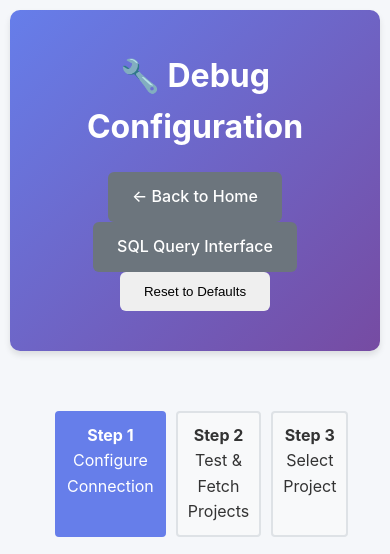
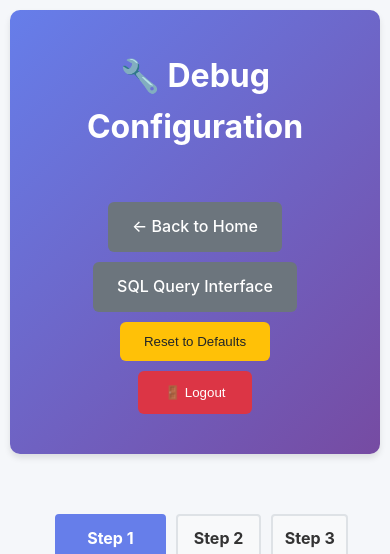
Before and after one commit to vandop/dremio-client-test-server, a Flask app: page /debug in a window 390 px wide. Shown: the top 554 px of the page. Run offline with Flask 3, Linux system fonts and the light colour scheme; the visitor is signed in with stand-in values (Sample User, id 1); parts of the project's set-up code (start-up, migrations or seed data) failed here and were passed over.

Commit message:
Add logout button to all pages
- Added logout button to header of all main pages (index, query, reports, debug)
- Implemented logout functionality that clears session and environment variables
- Added responsive header layout with proper button positioning
- Enhanced CSS styling for logout button with hover effects
- Added confirmation dialog before logout
- Logout redirects to authentication page after clearing credentials
- Improved navigation layout with flexbox for better mobile support

```diff
--- a/app.py
+++ b/app.py
@@ -84,6 +84,17 @@ def auth():
     """Authentication configuration page."""
     config = get_current_config()
     return render_template('auth.html', config=config)
+
+
+@app.route('/clear-auth')
+def clear_auth():
+    """Clear authentication and redirect to auth page."""
+    session.clear()
+    # Clear environment variables for this session
+    for key in ['DREMIO_CLOUD_URL', 'DREMIO_URL', 'DREMIO_PAT', 'DREMIO_USERNAME', 'DREMIO_PASSWORD', 'DREMIO_PROJECT_ID']:
+        os.environ.pop(key, None)
+
+    return redirect('/auth')
 
 
 
--- a/static/style.css
+++ b/static/style.css
@@ -20,13 +20,30 @@ body {
 }
 
 header {
-    text-align: center;
     margin-bottom: 40px;
-    padding: 40px 0;
+    padding: 40px 30px;
     background: linear-gradient(135deg, #667eea 0%, #764ba2 100%);
     color: white;
     border-radius: 10px;
     box-shadow: 0 4px 6px rgba(0, 0, 0, 0.1);
+}
+
+.header-content {
+    display: flex;
+    justify-content: space-between;
+    align-items: center;
+    flex-wrap: wrap;
+    gap: 20px;
+}
+
+.header-main {
+    text-align: center;
+    flex: 1;
+}
+
+.header-actions {
+    display: flex;
+    align-items: center;
 }
 
 header h1 {
@@ -41,6 +58,26 @@ header h1 {
 
 nav {
     margin-top: 20px;
+    display: flex;
+    gap: 10px;
+    align-items: center;
+    flex-wrap: wrap;
+    justify-content: center;
+}
+
+@media (max-width: 768px) {
+    .header-content {
+        flex-direction: column;
+        text-align: center;
+    }
+
+    .header-main {
+        margin-bottom: 20px;
+    }
+
+    nav {
+        margin-top: 0;
+    }
 }
 
 .welcome-section {
@@ -104,6 +141,28 @@ nav {
 
 .btn-secondary:hover {
     background-color: #5a6268;
+    transform: translateY(-2px);
+}
+
+.btn-logout {
+    background-color: #dc3545;
+    color: white;
+    border: 2px solid transparent;
+}
+
+.btn-logout:hover {
+    background-color: #c82333;
+    border-color: #bd2130;
+    transform: translateY(-2px);
+}
+
+.btn-warning {
+    background-color: #ffc107;
+    color: #212529;
+}
+
+.btn-warning:hover {
+    background-color: #e0a800;
     transform: translateY(-2px);
 }
 
@@ -261,7 +320,8 @@ nav {
     text-align: left;
 }
 
-.error-details h4, .error-details h5 {
+.error-details h4,
+.error-details h5 {
     margin-top: 15px;
     margin-bottom: 8px;
     color: #721c24;
--- a/templates/debug.html
+++ b/templates/debug.html
@@ -1,5 +1,6 @@
 <!DOCTYPE html>
 <html lang="en">
+
 <head>
     <meta charset="UTF-8">
     <meta name="viewport" content="width=device-width, initial-scale=1.0">
@@ -136,15 +137,21 @@
         }
     </style>
 </head>
+
 <body>
     <div class="container">
         <header>
+            <div class="header-content">
+                <div class="header-main">
                     <h1>🔧 Debug Configuration</h1>
+                </div>
                 <nav>
                     <a href="/" class="btn btn-secondary">← Back to Home</a>
                     <a href="/query" class="btn btn-secondary">SQL Query Interface</a>
                     <button onclick="resetConfig()" class="btn btn-warning">Reset to Defaults</button>
+                    <button onclick="logout()" class="btn btn-logout">🚪 Logout</button>
                 </nav>
+            </div>
         </header>
 
         <div class="debug-container">
@@ -186,20 +193,17 @@
                     <div class="form-row">
                         <div class="form-group">
                             <label for="username">Username:</label>
-                            <input type="text" id="username" name="DREMIO_USERNAME"
-                                   placeholder="your-username">
+                            <input type="text" id="username" name="DREMIO_USERNAME" placeholder="your-username">
                         </div>
                         <div class="form-group">
                             <label for="password">Password:</label>
-                            <input type="password" id="password" name="DREMIO_PASSWORD"
-                                   placeholder="your-password">
+                            <input type="password" id="password" name="DREMIO_PASSWORD" placeholder="your-password">
                         </div>
                     </div>
 
                     <div class="form-group">
                         <label for="pat">Personal Access Token (PAT) - Recommended:</label>
-                        <input type="password" id="pat" name="DREMIO_PAT"
-                               placeholder="dremio_pat_...">
+                        <input type="password" id="pat" name="DREMIO_PAT" placeholder="dremio_pat_...">
                     </div>
 
                     <div class="form-group">
@@ -260,7 +264,7 @@
         let availableProjects = [];
 
         // Load initial configuration
-        document.addEventListener('DOMContentLoaded', function() {
+        document.addEventListener('DOMContentLoaded', function () {
             loadCurrentConfig();
         });
 
@@ -521,6 +525,23 @@
                 messageDiv.style.display = 'none';
             }, 5000);
         }
+
+        async function logout() {
+            if (confirm('Are you sure you want to logout? You will need to reconfigure your Dremio connection.')) {
+                try {
+                    const response = await fetch('/clear-auth');
+                    if (response.ok) {
+                        window.location.href = '/auth';
+                    } else {
+                        alert('Logout failed. Please try again.');
+                    }
+                } catch (error) {
+                    console.error('Logout error:', error);
+                    alert('Logout failed. Please try again.');
+                }
+            }
+        }
     </script>
 </body>
+
 </html>
```
Also changed, not shown: templates/index.html (+28 -2 lines), templates/query.html (+56 -22 lines), templates/reports.html (+29 -5 lines). Lines whose indentation alone changed are shown as unchanged.
